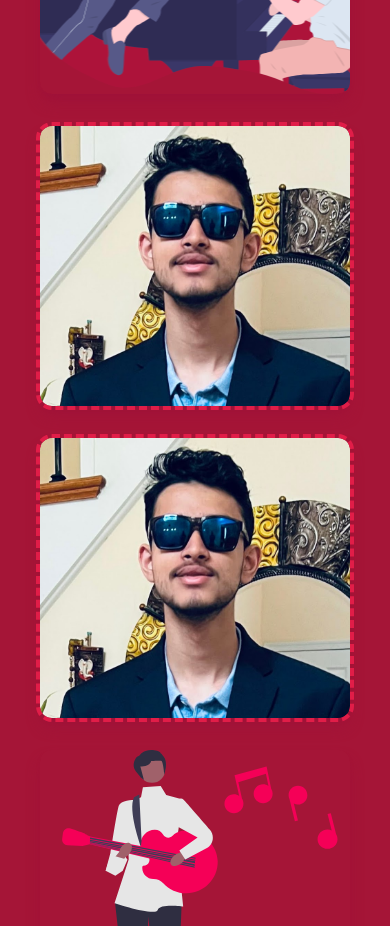
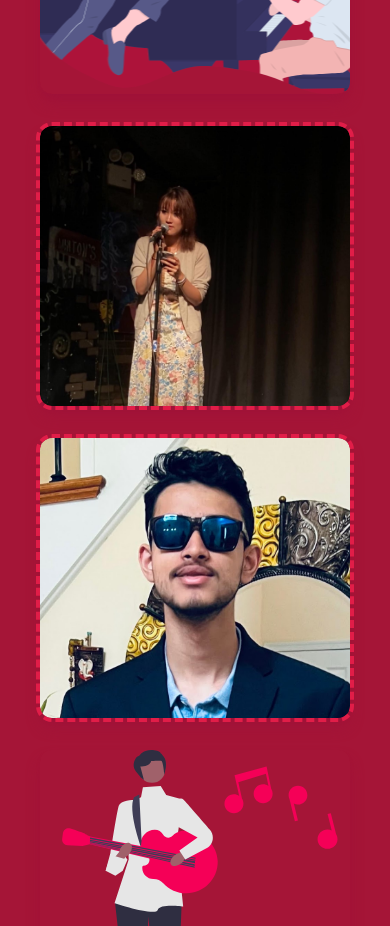
Before and after one commit to shojha24/vivace-website, a Next.js app: page / in a window 390 px wide. Shown: the part 1720-2646 px from the top of the page. Built offline with nearby package versions, Linux system fonts and the light colour scheme.

Commit message:
added stuff

```diff
--- a/app/page.tsx
+++ b/app/page.tsx
@@ -33,7 +33,7 @@ export default function Home() {
           <div className="md:col-span-1 max-md:col-span-3 row-span-1 bg-[url('assets/guitar.svg')] bg-contain max-md:bg-cover bg-center rounded-xl shadow-lg shadow-rose-800 transition ease-in-out delay-100 hover:scale-105 duration-300">
           </div>
 
-          <div className="outline-dashed outline-4 outline-rose-600 md:col-span-1 max-md:col-span-3 md:row-span-2 max-md:row-span-1 bg-[url('assets/sharabh.jpg')] bg-cover bg-center rounded-xl shadow-lg shadow-rose-800 transition ease-in-out delay-100 hover:scale-105 duration-300">
+          <div className="outline-dashed outline-4 outline-rose-600 md:col-span-1 max-md:col-span-3 md:row-span-2 max-md:row-span-1 bg-[url('assets/bernice_mic.jpg')] bg-cover bg-center rounded-xl shadow-lg shadow-rose-800 transition ease-in-out delay-100 hover:scale-105 duration-300">
           </div>
 
           <div className="outline-dashed outline-4 outline-rose-600 md:col-span-1 max-md:col-span-3 row-span-1 bg-[url('assets/sharabh.jpg')] bg-cover bg-center rounded-xl shadow-lg shadow-rose-800 transition ease-in-out delay-100 hover:scale-105 duration-300">
```
Also changed, not shown: app/about/page.tsx (+1 -1 lines), app/assets/bernice.jpg (added).
